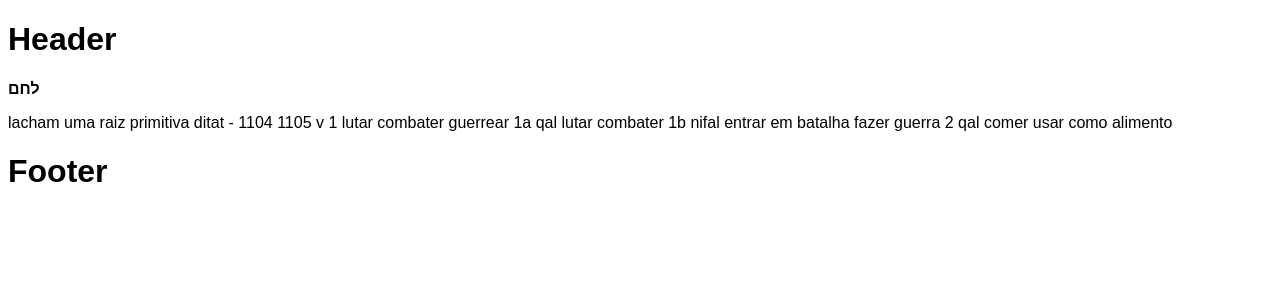
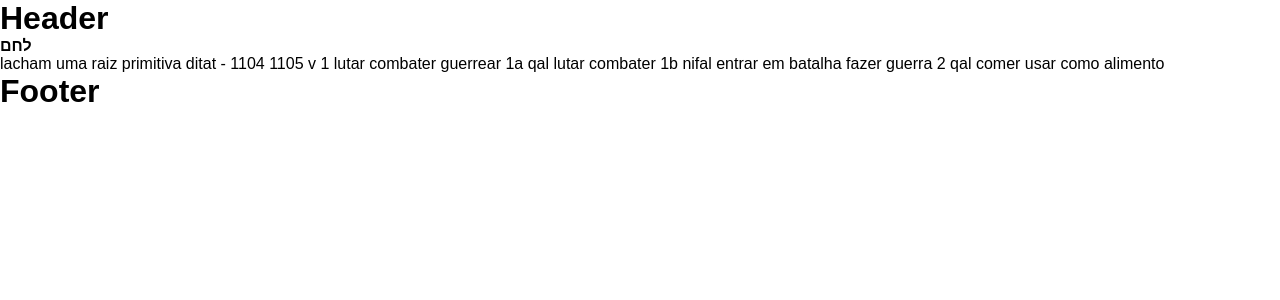
Before and after one commit to gabeleonn/biblia-interlinear, a Next.js app: page / in a window 1280 px wide. Shown: the top 300 px of the page. Built offline with nearby package versions, Linux system fonts and the light colour scheme.

Commit message:
style: global styles setup

```diff
--- a/styles/global.ts
+++ b/styles/global.ts
@@ -1,7 +1,25 @@
 import { createGlobalStyle } from 'styled-components';
 
 export default createGlobalStyle`
-  body {
+  * {
+    border: 0;
+    padding: 0;
+    margin: 0;
+    outline: 0;
+    box-sizing: border-box;
+  }
+
+  body, input, button {
     font-family: sans-serif;
   }
+
+  button {
+    cursor: pointer;
+  }
+
+  a {
+    cursor: pointer;
+    text-decoration: none;
+    color: inherit;
+  }
 `;
```
